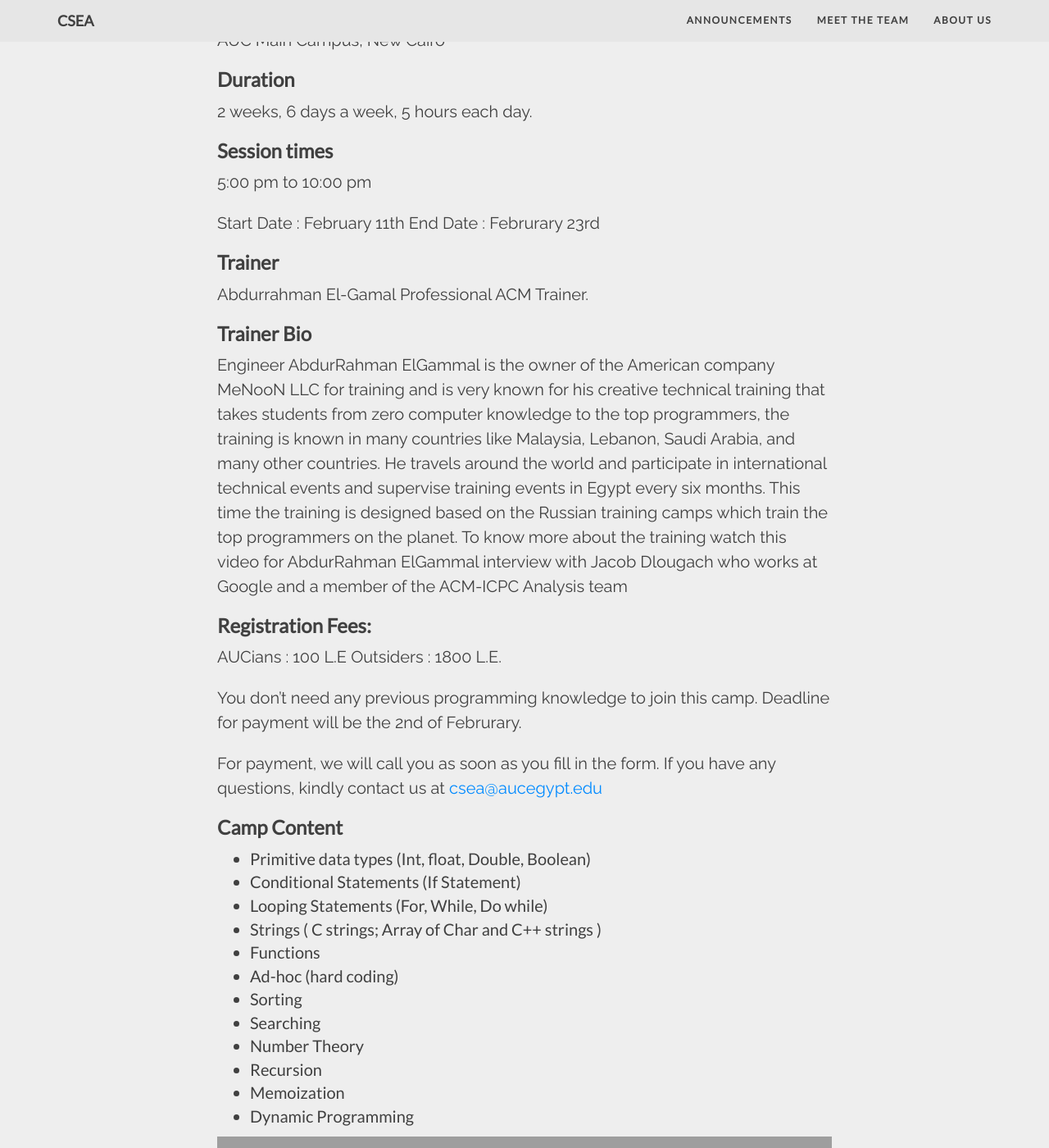
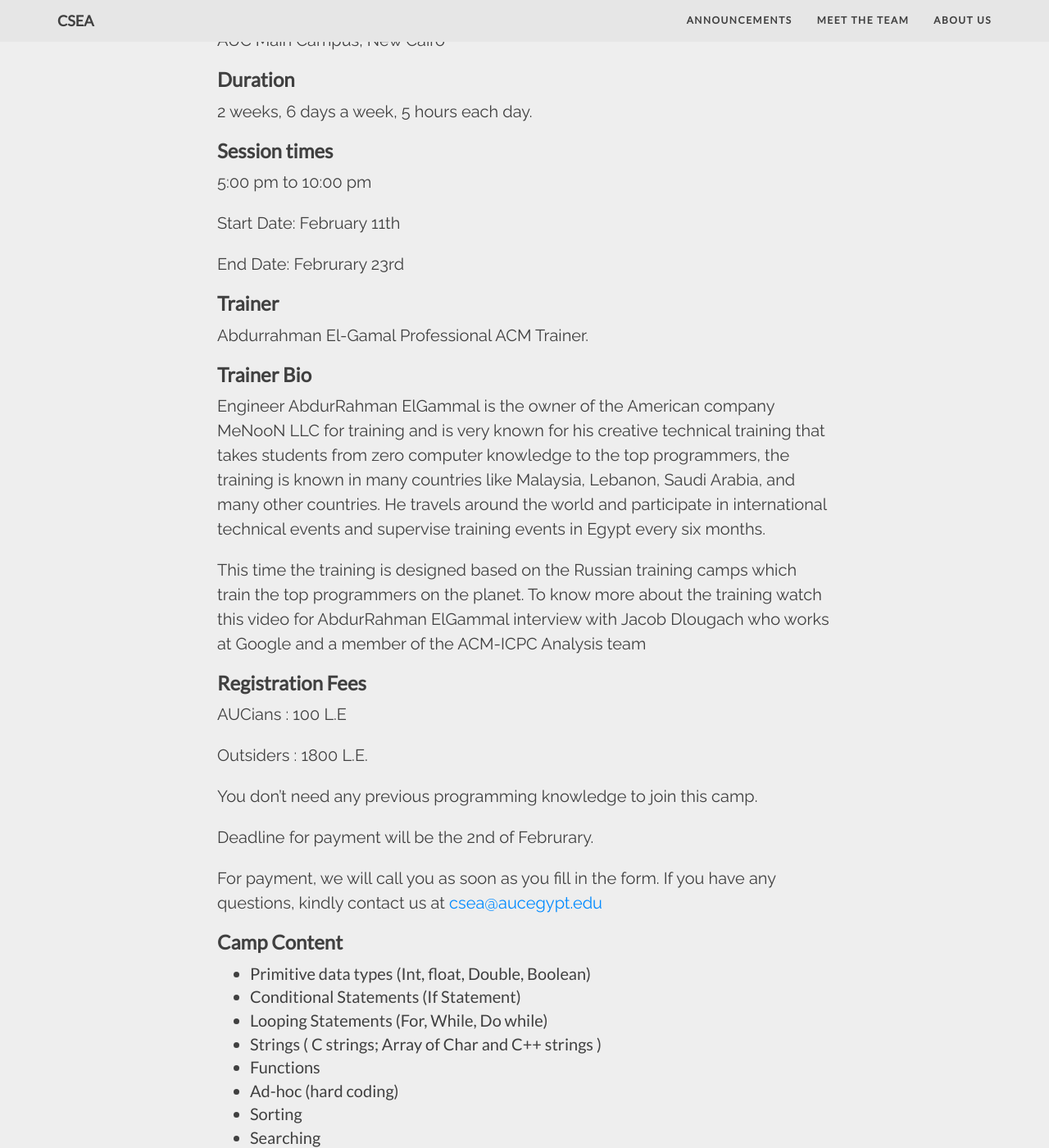
Before and after one commit to CSEA-AUC/Website, a Jekyll site: the page built from _posts/Announcements/2017-01-22-spring-programming-camp.md, in a window 1280 px wide and 1400 px high, scrolled down 482 px. Shown: the whole window at 82% size. Built offline with Jekyll 4.4.1, drawn with Linux system fonts in a browser that asks for light colours; nearby versions of some CDN libraries; grey boxes are pictures that could not be loaded.

```diff
--- a/_posts/Announcements/2017-01-22-spring-programming-camp.md
+++ b/_posts/Announcements/2017-01-22-spring-programming-camp.md
@@ -18,8 +18,9 @@ AUC Main Campus, New Cairo
 ### Session times
 5:00 pm to 10:00 pm
 
-Start Date : February 11th
-End Date : Februrary 23rd
+Start Date: February 11th
+
+End Date: Februrary 23rd
 
 ### Trainer
 Abdurrahman El-Gamal
@@ -28,14 +29,17 @@ Professional ACM Trainer.
 ### Trainer Bio
 Engineer AbdurRahman ElGammal is the owner of the American company MeNooN LLC for training and is very known for his creative technical training that takes students from zero computer knowledge to the top programmers, the training is known in many countries like Malaysia, Lebanon, Saudi Arabia, and many other countries.
 He travels around the world and participate in international technical events and supervise training events in Egypt every six months.
+
 This time the training is designed based on the Russian training camps which train the top programmers on the planet.
 To know more about the training watch this video for AbdurRahman ElGammal interview with Jacob Dlougach who works at Google and a member of the ACM-ICPC Analysis team
 
-### Registration Fees:
+### Registration Fees
 AUCians : 100 L.E
+
 Outsiders : 1800 L.E.
 
 You don't need any previous programming knowledge to join this camp.
+
 Deadline for payment will be the 2nd of Februrary.
 
 For payment, we will call you as soon as you fill in the form.
```
